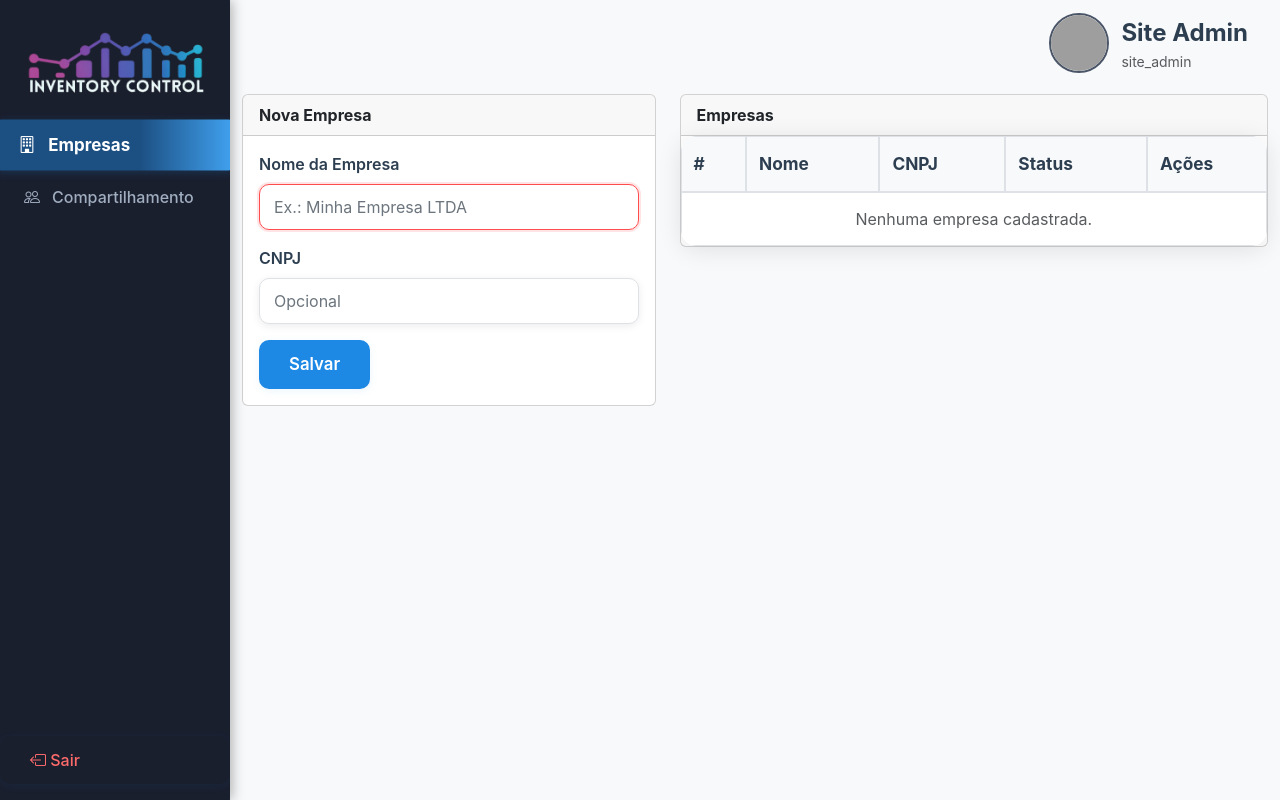
After one commit to pedro-zucchi90/TrustV-Inventory-Control, a Flask app: page /empresas in a window 1280 px wide. The commit adds this page. Run offline with Flask 3, Linux system fonts and the light colour scheme; a user stored in the database is signed in; grey boxes are pictures that could not be loaded.

Commit message:
tela de criação de empresas para o site_admin; enchendo de comentários

```diff
--- a/app.py
+++ b/app.py
@@ -14,7 +14,7 @@ from werkzeug.utils import secure_filename
 from models import Movimentacao
 from datetime import datetime
 from sqlalchemy import extract, inspect, text
-from forms import CadastroUsuarioForm, EditarUsuarioForm
+from forms import CadastroUsuarioForm, EditarUsuarioForm, EmpresaForm  # Formulário de Empresa para CRUD do site_admin
 from functools import wraps
 # Removido WeasyPrint
 import pdfkit
@@ -26,7 +26,7 @@ from config_fiscal import (
     calcular_cmv
 )
 from sqlalchemy.orm import scoped_session
-from models import Empresa, CompartilhamentoEmpresa, CompartilhamentoUsuario
+from models import Empresa, CompartilhamentoEmpresa, CompartilhamentoUsuario  # Modelos de domínio para empresas e compartilhamento
 
 app = Flask(__name__)
 app.config.from_object(Config)
@@ -41,7 +41,9 @@ login_manager.login_view = 'login'
 def load_user(user_id):
     return db.session.get(Usuario, int(user_id))
 
+
 def role_required(*roles):
+    """Restringe acesso por papel (role). 'site_admin' tem acesso total."""
     def decorator(view_func):
         @wraps(view_func)
         def wrapper(*args, **kwargs):
@@ -713,10 +715,31 @@ def seed_site_admin():
         db.session.add(admin)
         db.session.commit()
 
+
+def safe_add_column_ativo_empresa():
+    """Migração leve: garante a coluna 'ativo' na tabela empresa.
+
+    Executa ALTER TABLE idempotente no startup para ambientes sem Alembic.
+    """
+    try:
+        insp = inspect(db.engine)
+        cols = [c['name'] for c in insp.get_columns('empresa')]
+        if 'ativo' not in cols:
+            with db.engine.begin() as conn:
+                conn.execute(text('ALTER TABLE empresa ADD COLUMN ativo BOOLEAN NOT NULL DEFAULT 1'))
+    except Exception as e:
+        # Evita quebrar startup se já existir/erro de permissão; log simples
+        print('Aviso: não foi possível garantir coluna ativo em empresa:', e)
+
 @app.route('/config/compartilhamento', methods=['GET', 'POST'])
 @login_required
 @role_required('site_admin')
 def config_compartilhamento():
+    """Tela de configuração de compartilhamento de dados entre empresas.
+
+    - POST: cria/atualiza vínculo de compartilhamento (ativar/desativar)
+    - GET: exibe lista de empresas e estado do compartilhamento
+    """
     if request.method == 'POST':
         try:
             empresa_b_id = int(request.form.get('empresa_b_id'))
@@ -837,6 +860,97 @@ def registrar():
     else:
         print('Formulário NÃO validado:', form.errors)
     return render_template('registrar.html', form=form)
+
+# ---------------------- Administração de Empresas (site_admin) ----------------------
+@app.route('/empresas', methods=['GET', 'POST'])
+@login_required
+@role_required('site_admin')
+def empresas():
+    """Listagem e criação de empresas (somente para site_admin).
+
+    - GET: lista empresas (ativas e inativas)
+    - POST: cria nova empresa se nome ainda não existir
+    """
+    form = EmpresaForm()
+    if form.validate_on_submit():
+        existente = Empresa.query.filter_by(nome=form.nome.data).first()
+        if existente:
+            flash('Já existe uma empresa com este nome.', 'warning')
+        else:
+            nova = Empresa(nome=form.nome.data, cnpj=form.cnpj.data or None)
+            db.session.add(nova)
+            db.session.commit()
+            flash('Empresa criada com sucesso.', 'success')
+            return redirect(url_for('empresas'))
+    empresas = Empresa.query.order_by(Empresa.nome.asc()).all()
+    return render_template('empresas.html', form=form, empresas=empresas)
+
+
+@app.route('/empresas/<int:empresa_id>/editar', methods=['GET', 'POST'])
+@login_required
+@role_required('site_admin')
+def editar_empresa(empresa_id):
+    """Edição de dados da empresa (somente para site_admin)."""
+    empresa = db.session.get(Empresa, empresa_id)
+    if not empresa:
+        flash('Empresa não encontrada.', 'danger')
+        return redirect(url_for('empresas'))
+    form = EmpresaForm(obj=empresa)
+    if form.validate_on_submit():
+        # Verifica duplicidade de nome ao editar
+        duplicada = Empresa.query.filter(Empresa.nome == form.nome.data, Empresa.id != empresa.id).first()
+        if duplicada:
+            flash('Já existe outra empresa com este nome.', 'warning')
+        else:
+            empresa.nome = form.nome.data
+            empresa.cnpj = form.cnpj.data or None
+            db.session.commit()
+            flash('Empresa atualizada com sucesso.', 'success')
+            return redirect(url_for('empresas'))
+    return render_template('empresas.html', form=form, empresas=Empresa.query.order_by(Empresa.nome.asc()).all(), editar_id=empresa.id)
+
+
+@app.route('/empresas/<int:empresa_id>/deletar', methods=['POST'])
+@login_required
+@role_required('site_admin')
+def deletar_empresa(empresa_id):
+    """Desativa (soft delete) uma empresa após verificar vínculos básicos."""
+    empresa = db.session.get(Empresa, empresa_id)
+    if not empresa:
+        flash('Empresa não encontrada.', 'danger')
+        return redirect(url_for('empresas'))
+
+    # Verificações de vínculo: usuários, produtos, movimentações, devoluções, compartilhamentos
+    tem_usuario = db.session.execute(text('SELECT 1 FROM usuario WHERE empresa_id = :id LIMIT 1'), {'id': empresa.id}).first() is not None
+    tem_produto = db.session.execute(text('SELECT 1 FROM produto WHERE empresa_id = :id LIMIT 1'), {'id': empresa.id}).first() is not None
+    tem_mov = db.session.execute(text('SELECT 1 FROM movimentacao WHERE empresa_id = :id LIMIT 1'), {'id': empresa.id}).first() is not None
+    tem_dev = db.session.execute(text('SELECT 1 FROM devolucao WHERE empresa_id = :id LIMIT 1'), {'id': empresa.id}).first() is not None
+    tem_comp = db.session.execute(text('SELECT 1 FROM compartilhamento_empresa WHERE empresa_a_id = :id OR empresa_b_id = :id LIMIT 1'), {'id': empresa.id}).first() is not None
+
+    if any([tem_usuario, tem_produto, tem_mov, tem_dev, tem_comp]):
+        flash('Não é possível excluir: a empresa possui vínculos com dados.', 'warning')
+        return redirect(url_for('editar_empresa', empresa_id=empresa.id))
+
+    # Soft delete (desativação)
+    empresa.ativo = False
+    db.session.commit()
+    flash('Empresa desativada com sucesso.', 'success')
+    return redirect(url_for('empresas'))
+
+
+@app.route('/empresas/<int:empresa_id>/reativar', methods=['POST'])
+@login_required
+@role_required('site_admin')
+def reativar_empresa(empresa_id):
+    """Reativa uma empresa desativada (soft delete)."""
+    empresa = db.session.get(Empresa, empresa_id)
+    if not empresa:
+        flash('Empresa não encontrada.', 'danger')
+        return redirect(url_for('empresas'))
+    empresa.ativo = True
+    db.session.commit()
+    flash('Empresa reativada com sucesso.', 'success')
+    return redirect(url_for('empresas'))
 
 @app.route('/editar_conta', methods=['GET', 'POST'])
 @login_required
@@ -1501,9 +1615,8 @@ def api_movimentacao_detalhes(movimentacao_id):
 if __name__ == '__main__':
     with app.app_context():
         db.create_all()
-        # Realizar migração leve para colunas adicionadas após a criação inicial do DB
+        safe_add_column_ativo_empresa()
         ensure_schema_columns()
-        # Seed do administrador do site (não registrável)
         seed_site_admin()
         try:
             calcular_campos_fiscais_automaticamente()
--- a/forms.py
+++ b/forms.py
@@ -27,3 +27,14 @@ class EditarUsuarioForm(FlaskForm):
     confirmar_senha = PasswordField('Confirmar Nova Senha', validators=[Optional(), EqualTo('senha', message='As senhas devem coincidir.')])  # Confirmação
     foto_perfil = FileField('Foto de Perfil', validators=[Optional()])  # Upload de foto de perfil
     submit = SubmitField('Salvar Alterações')  # Botão de envio
+
+
+class EmpresaForm(FlaskForm):
+    """Formulário para criação/edição de Empresa (restrito ao site_admin).
+
+    Este formulário é utilizado nas telas de gestão de empresas para
+    criar novas organizações ou editar dados existentes.
+    """
+    nome = StringField('Nome da Empresa', validators=[DataRequired(), Length(min=2, max=150)])
+    cnpj = StringField('CNPJ', validators=[Optional(), Length(min=11, max=32)])
+    submit = SubmitField('Salvar')
--- a/models/movimentacao.py
+++ b/models/movimentacao.py
@@ -1,4 +1,8 @@
-# Modelo Movimentacao: representa uma movimentação de estoque (compra, venda ou devolução)
+"""Modelo Movimentacao: movimentações de estoque (compra, venda, devolução).
+
+Inclui campos auxiliares para cálculo fiscal (impostos, CMV, despesas) e
+relacionamentos com produto/usuário/empresa para escopo multi-tenant.
+"""
 from . import db
 from datetime import datetime
 
--- a/templates/base.html
+++ b/templates/base.html
@@ -17,6 +17,7 @@
         </div>
         <nav style="position: relative;">
             {% if current_user.role == 'site_admin' %}
+            <a href="{{ url_for('empresas') }}" class="{% if request.endpoint in ['empresas','editar_empresa'] %}active nav-current{% endif %}"><i class="bi bi-building"></i> Empresas</a>
             <a href="{{ url_for('config_compartilhamento') }}" class="{% if request.endpoint == 'config_compartilhamento' %}active nav-current{% endif %}"><i class="bi bi-people"></i> Compartilhamento</a>
             {% endif %}
             {% if current_user.role in ['administrador', 'vendedor'] %}
--- a/templates/config_compartilhamento.html
+++ b/templates/config_compartilhamento.html
@@ -2,7 +2,6 @@
 {% block content %}
 <div class="container">
   <h3>Compartilhamento de Informações</h3>
-  <p class="text-muted">Somente administradores do site podem ajustar o compartilhamento.</p>
   <!-- Empresa ↔ Empresa -->
   <form method="post" class="row g-3 mt-2">
     <div class="col-md-6">
--- /dev/null
+++ b/templates/empresas.html
@@ -0,0 +1,94 @@
+{% extends 'base.html' %}
+{% block title %}Empresas{% endblock %}
+{% block content %}
+{#
+  Tela de gestão de empresas
+  - Lado esquerdo: formulário de criação/edição
+  - Lado direito: listagem de empresas com status e ações
+#}
+<div class="row">
+  <div class="col-md-5">
+    <div class="card mb-4">
+      <div class="card-header"><strong>{% if editar_id %}Editar Empresa{% else %}Nova Empresa{% endif %}</strong></div>
+      <div class="card-body">
+        <form method="POST">
+          <input type="hidden" name="csrf_token" value="{{ form.csrf_token._value() }}">
+          <div class="mb-3">
+            {{ form.nome.label(class="form-label") }}
+            {{ form.nome(class="form-control", placeholder="Ex.: Minha Empresa LTDA") }}
+            {% for error in form.nome.errors %}<div class="text-danger small">{{ error }}</div>{% endfor %}
+          </div>
+          <div class="mb-3">
+            {{ form.cnpj.label(class="form-label") }}
+            {{ form.cnpj(class="form-control", placeholder="Opcional") }}
+            {% for error in form.cnpj.errors %}<div class="text-danger small">{{ error }}</div>{% endfor %}
+          </div>
+          <div class="d-flex align-items-center" style="gap:8px;">
+            {{ form.submit(class="btn btn-primary") }}
+            {% if editar_id %}
+            <a href="{{ url_for('empresas') }}" class="btn btn-secondary">Cancelar</a>
+            <button type="submit" class="btn btn-outline-danger"
+                    formaction="{{ url_for('deletar_empresa', empresa_id=editar_id) }}"
+                    formmethod="post"
+                    onclick="return confirm('Tem certeza que deseja desativar esta empresa?');">
+              Desativar
+            </button>
+            {% endif %}
+          </div>
+        </form>
+      </div>
+    </div>
+  </div>
+  <div class="col-md-7">
+    <div class="card">
+      <div class="card-header"><strong>Empresas</strong></div>
+      <div class="card-body p-0">
+        <table class="table mb-0">
+          <thead>
+            <tr>
+              <th>#</th>
+              <th>Nome</th>
+              <th>CNPJ</th>
+              <th>Status</th>
+              <th style="width: 120px;">Ações</th>
+            </tr>
+          </thead>
+          <tbody>
+            {% for e in empresas %}
+            <tr {% if editar_id == e.id %}class="table-warning"{% endif %}>
+              <td>{{ e.id }}</td>
+              <td>{{ e.nome }}</td>
+              <td>{{ e.cnpj or '-' }}</td>
+              <td>
+                {% if e.ativo %}
+                  <span class="badge bg-success">Ativa</span>
+                {% else %}
+                  <span class="badge bg-secondary">Inativa</span>
+                {% endif %}
+              </td>
+              <td>
+                <a class="btn btn-sm btn-outline-primary" href="{{ url_for('editar_empresa', empresa_id=e.id) }}">Editar</a>
+                {% if e.ativo %}
+                <form method="POST" action="{{ url_for('deletar_empresa', empresa_id=e.id) }}" class="d-inline" onsubmit="return confirm('Desativar esta empresa?');">
+                  <button type="submit" class="btn btn-sm btn-outline-warning">Desativar</button>
+                </form>
+                {% else %}
+                <form method="POST" action="{{ url_for('reativar_empresa', empresa_id=e.id) }}" class="d-inline" onsubmit="return confirm('Reativar esta empresa?');">
+                  <button type="submit" class="btn btn-sm btn-outline-success">Reativar</button>
+                </form>
+                {% endif %}
+              </td>
+            </tr>
+            {% else %}
+            <tr>
+              <td colspan="5" class="text-center text-muted">Nenhuma empresa cadastrada.</td>
+            </tr>
+            {% endfor %}
+          </tbody>
+        </table>
+      </div>
+    </div>
+  </div>
+
+</div>
+{% endblock %}
```
Also changed, not shown: models/compartilhamento.py (+8 -3 lines), models/compartilhamento_usuario.py (+9 -4 lines), models/empresa.py (+10 -3 lines).
